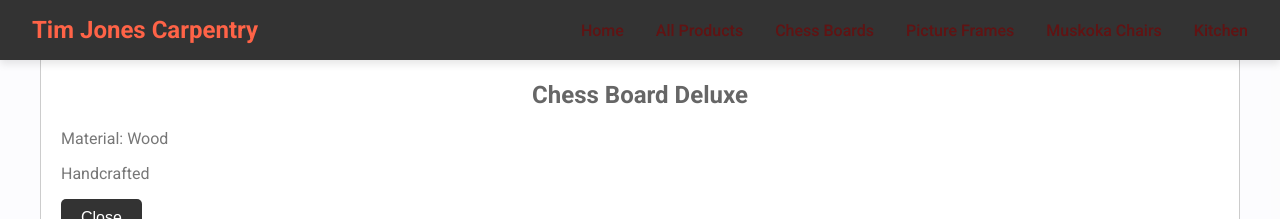
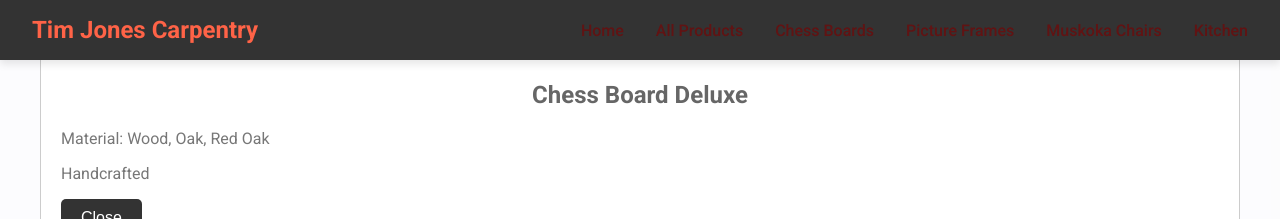
Before and after one commit to timfmjones/carpentry-website, a React (Create React App) app: page /product/1 in a window 1280 px wide. Shown: the top 219 px of the page. Built offline with nearby package versions, Linux system fonts and the light colour scheme.

Commit message:
add multiple materials

```diff
--- a/src/components/ProductModal.js
+++ b/src/components/ProductModal.js
@@ -3,7 +3,7 @@ import { useParams, useNavigate } from 'react-router-dom';
 import Modal from 'react-modal';
 
 const productDetails = {
-  1: { name: 'Chess Board Deluxe', material: 'Wood', otherInfo: 'Handcrafted' },
+  1: { name: 'Chess Board Deluxe', material: 'Wood, Oak, Red Oak', otherInfo: 'Handcrafted' },
   2: { name: 'Classic Picture Frame', material: 'Oak', otherInfo: 'Engraved' },
   // Add more product details as needed
 };
```
